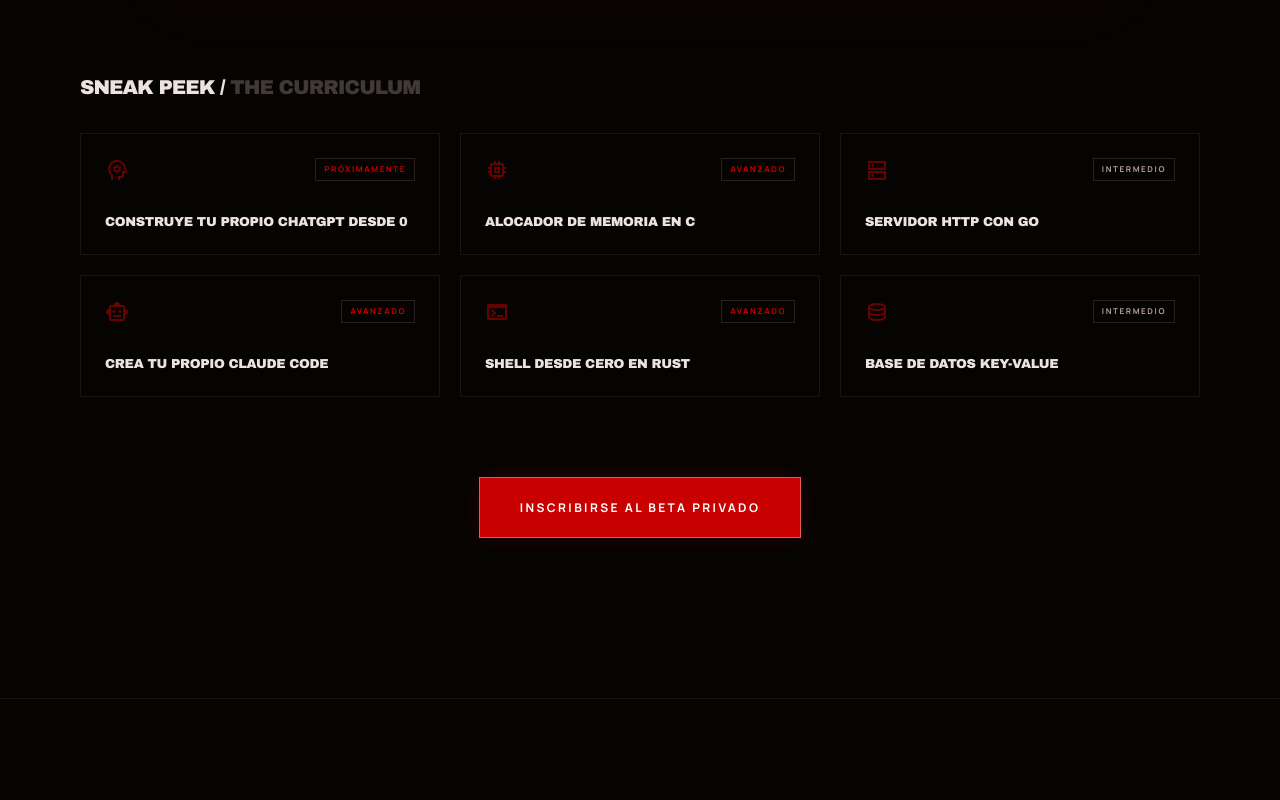
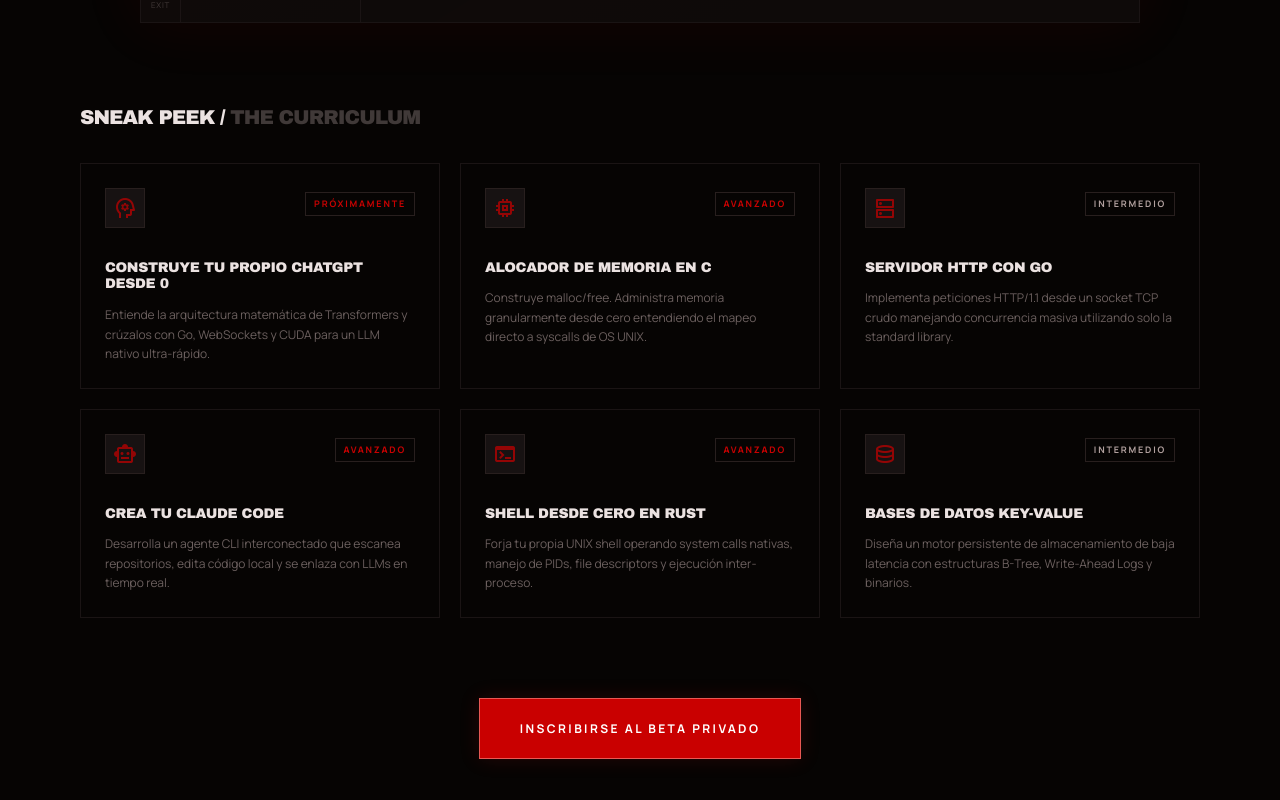
Before and after one commit to Raulgooo/BuildersMTY, a Next.js app in the folder src/frontend/: page / in a window 1280 px wide. Shown: the part 4934-5734 px from the top of the page. Built offline with nearby package versions, Linux system fonts and the light colour scheme; no server answers.

Commit message:
feat(Landing): apply impeccable design to curriculums and fix workspace scaling

```diff
--- a/src/frontend/src/app/page.tsx
+++ b/src/frontend/src/app/page.tsx
@@ -306,14 +306,16 @@
           </div>
 
           {/* BuildMancer Workspace Preview */}
-          <div className="max-w-[1000px] mx-auto px-6 mb-20 animate-fade-up">
+          <div className="mx-auto mb-20 animate-fade-up w-full px-4 flex justify-center">
+            <div className="w-full max-w-[340px] sm:max-w-[600px] md:max-w-[750px] lg:max-w-[1000px]">
               <div
-              className="relative overflow-hidden w-full group @container bg-[var(--surface-0)]"
+                className="relative overflow-hidden w-full group bg-[var(--surface-0)] mx-auto"
                 style={{ border: "1px solid var(--border-subtle)", boxShadow: "0 0 60px rgba(212,26,26,0.08)", aspectRatio: "16/10" }}
               >
                 <div className="absolute inset-0 bg-gradient-to-br from-[var(--red)]/5 to-transparent pointer-events-none mix-blend-overlay z-10 transition-opacity opacity-50 group-hover:opacity-100" />
-              <div className="absolute top-0 left-0 w-[1000px] h-[625px] origin-top-left [transform:scale(calc(100cqw/1000))] overflow-hidden">
+                <div className="absolute top-0 left-0 w-[1000px] h-[625px] origin-top-left scale-[0.34] sm:scale-[0.6] md:scale-[0.75] lg:scale-100 overflow-hidden">
                   <WorkspacePreview />
+                </div>
               </div>
             </div>
           </div>
@@ -325,20 +327,23 @@
             </h3>
             <div className="grid grid-cols-1 sm:grid-cols-2 lg:grid-cols-3 gap-5">
               {[
-                { icon: "psychology", title: "Construye tu propio ChatGPT desde 0", difficulty: "PRÓXIMAMENTE" },
-                { icon: "memory", title: "Alocador de Memoria en C", difficulty: "AVANZADO" },
-                { icon: "dns", title: "Servidor HTTP con Go", difficulty: "INTERMEDIO" },
-                { icon: "smart_toy", title: "Crea tu Propio Claude Code", difficulty: "AVANZADO" },
-                { icon: "terminal", title: "Shell desde Cero en Rust", difficulty: "AVANZADO" },
-                { icon: "database", title: "Base de Datos Key-Value", difficulty: "INTERMEDIO" },
+                { icon: "psychology", title: "Construye tu propio ChatGPT desde 0", difficulty: "PRÓXIMAMENTE", desc: "Entiende la arquitectura matemática de Transformers y crúzalos con Go, WebSockets y CUDA para un LLM nativo ultra-rápido." },
+                { icon: "memory", title: "Alocador de Memoria en C", difficulty: "AVANZADO", desc: "Construye malloc/free. Administra memoria granularmente desde cero entendiendo el mapeo directo a syscalls de OS UNIX." },
+                { icon: "dns", title: "Servidor HTTP con Go", difficulty: "INTERMEDIO", desc: "Implementa peticiones HTTP/1.1 desde un socket TCP crudo manejando concurrencia masiva utilizando solo la standard library." },
+                { icon: "smart_toy", title: "Crea tu Claude Code", difficulty: "AVANZADO", desc: "Desarrolla un agente CLI interconectado que escanea repositorios, edita código local y se enlaza con LLMs en tiempo real." },
+                { icon: "terminal", title: "Shell desde Cero en Rust", difficulty: "AVANZADO", desc: "Forja tu propia UNIX shell operando system calls nativas, manejo de PIDs, file descriptors y ejecución inter-proceso." },
+                { icon: "database", title: "Bases de Datos Key-Value", difficulty: "INTERMEDIO", desc: "Diseña un motor persistente de almacenamiento de baja latencia con estructuras B-Tree, Write-Ahead Logs y binarios." },
               ].map((course, i) => (
-                <div key={i} className="p-6 transition-colors hover:bg-[var(--surface-1)] group" style={{ border: "1px solid var(--border-subtle)" }}>
-                  <div className="flex items-center justify-between mb-8">
-                    <span className="material-symbols-outlined text-[var(--red)] opacity-50 group-hover:opacity-100 transition-opacity text-2xl">
+                <div key={i} className="flex flex-col justify-between p-6 transition-colors hover:bg-[var(--surface-1)] group h-full" style={{ border: "1px solid var(--border-subtle)", background: "var(--surface-0)" }}>
+                  <div>
+                    <div className="flex items-start justify-between mb-8">
+                      <div className="w-10 h-10 flex items-center justify-center transition-colors group-hover:border-[var(--red)] group-hover:bg-[var(--red-wash)]" style={{ background: "var(--surface-2)", border: "1px solid var(--border)" }}>
+                        <span className="material-symbols-outlined text-[var(--red)] opacity-70 group-hover:opacity-100 transition-opacity text-[20px]">
                           {course.icon}
                         </span>
+                      </div>
                       <span
-                      className="text-[8px] font-bold tracking-[0.2em] uppercase px-2 py-1"
+                        className="text-[9px] font-bold tracking-[0.2em] uppercase px-2 py-1 mt-1"
                         style={{
                           border: "1px solid var(--border)",
                           color: (course.difficulty === "AVANZADO" || course.difficulty === "PRÓXIMAMENTE") ? "var(--red)" : "var(--text-secondary)",
@@ -347,9 +352,13 @@
                         {course.difficulty}
                       </span>
                     </div>
-                  <h4 className="font-[family-name:var(--font-archivo-black)] text-[13px] leading-tight uppercase tracking-tight" style={{ color: "var(--text-primary)" }}>
+                    <h4 className="font-[family-name:var(--font-archivo-black)] text-[14px] leading-[1.2] uppercase tracking-tight mb-3" style={{ color: "var(--text-primary)" }}>
                       {course.title}
                     </h4>
+                    <p className="text-[12px] leading-relaxed" style={{ color: "var(--text-tertiary)" }}>
+                      {course.desc}
+                    </p>
+                  </div>
                 </div>
               ))}
             </div>
```
Lines whose indentation alone changed are shown as unchanged.
